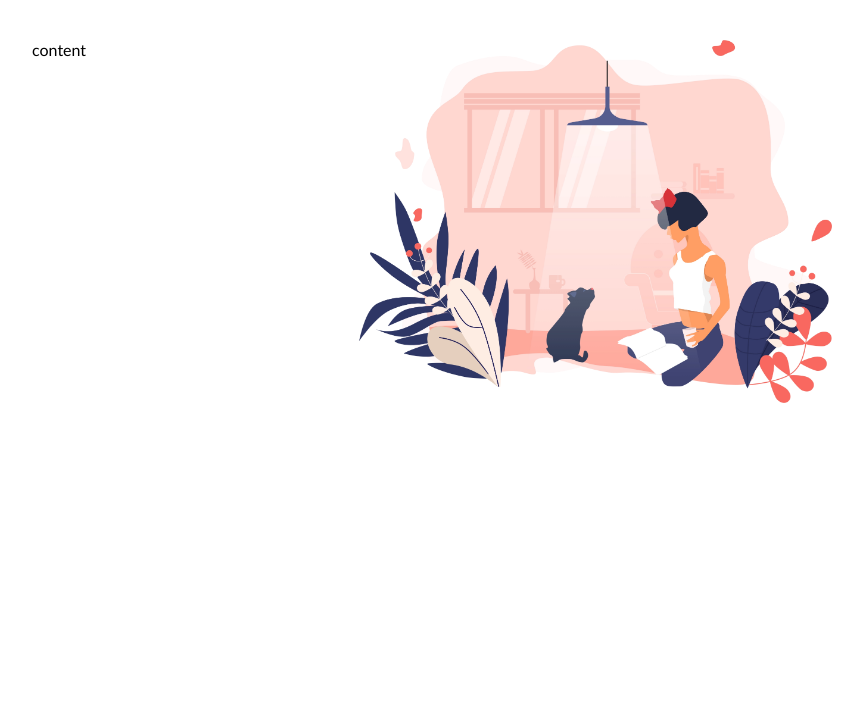
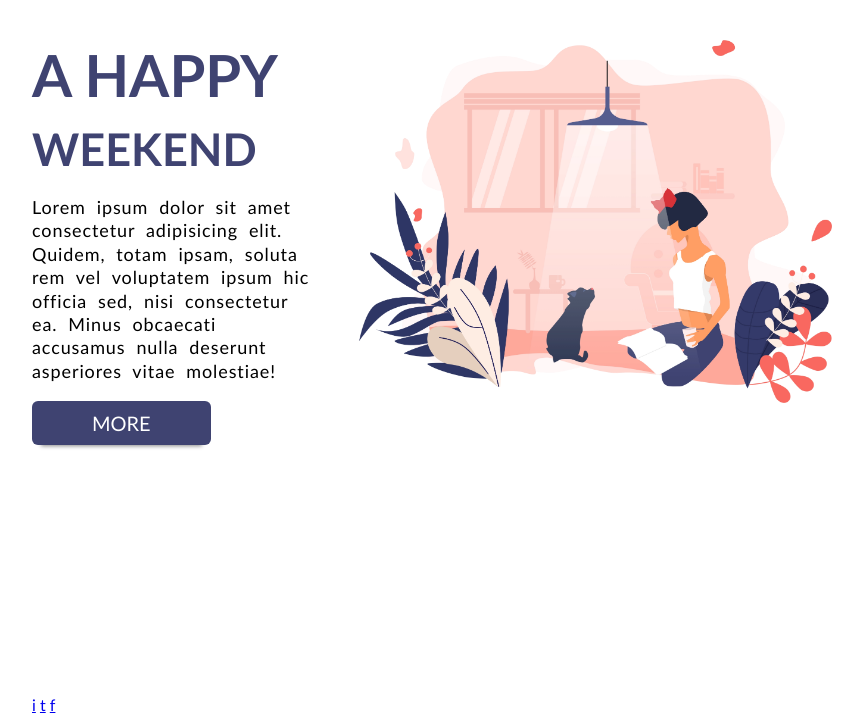
Before and after one commit to ModestasCi/03-HAPPY-WEEKEND, a website: page index.html in a window 1280 px wide. Shown: the part 91-816 px from the top of the page, without its empty margins (208-1071 px from the left). Drawn offline with Linux system fonts and the light colour scheme.

Commit message:
Tittle, description, button

```diff
--- a/index.html
+++ b/index.html
@@ -50,6 +50,7 @@ text-decoration: none;
 color: #3f4371;
 border: 0.1em solid transparent;
 border-radius: 0.2em;
+transition: all 0.5s;
 }
 
 nav>a:first-child {
@@ -70,6 +71,46 @@ main {
 main>div {
     width: 35%;
     float: left;
+    }
+
+    h1 {
+        margin: 0;
+        font-size: 58px;
+        text-transform: uppercase;
+        color: #3f4371;
+    }
+
+    h1>span {
+        font-size: 45px;
+    }
+
+    p {
+        font-size: 18px;
+        letter-spacing: 0.05em;
+        line-height: 1.3em;
+        word-spacing: 0.3em;
+    }
+    main>div>a {
+        display: inline-block;
+        padding: 0.5em;
+        padding-left: 3em;
+        padding-right: 3em;
+        font-size: 20px;
+        text-transform: uppercase;
+        text-decoration: none;
+        color: white;
+        background-color: #3f4371;
+        border-radius: 0.3em;
+        box-shadow: 0px 0.5em 0.2em -0.45em #888;
+        transition: all 1s;
+    }
+
+    main>div>a:hover {
+        box-shadow: 0px 0.6em 0.4em -0.5em #555;
+    }
+
+    div>div {
+        margin-top: 250px;
     }
 
     main>img {
@@ -93,7 +134,14 @@ main>div {
 
     <main>
         <div>
-content
+<h1>A happy <span>weekend</span></h1>
+<p>Lorem ipsum dolor sit amet consectetur adipisicing elit. Quidem, totam ipsam, soluta rem vel voluptatem ipsum hic officia sed, nisi consectetur ea. Minus obcaecati accusamus nulla deserunt asperiores vitae molestiae!</p>
+<a href="">More</a>
+<div>
+    <a href="#">i</a>
+    <a href="#">t</a>
+    <a href="#">f</a>
+</div>
 </div>
         <img src="./img/yoga.png" alt="Yoga">
     </main>
```
